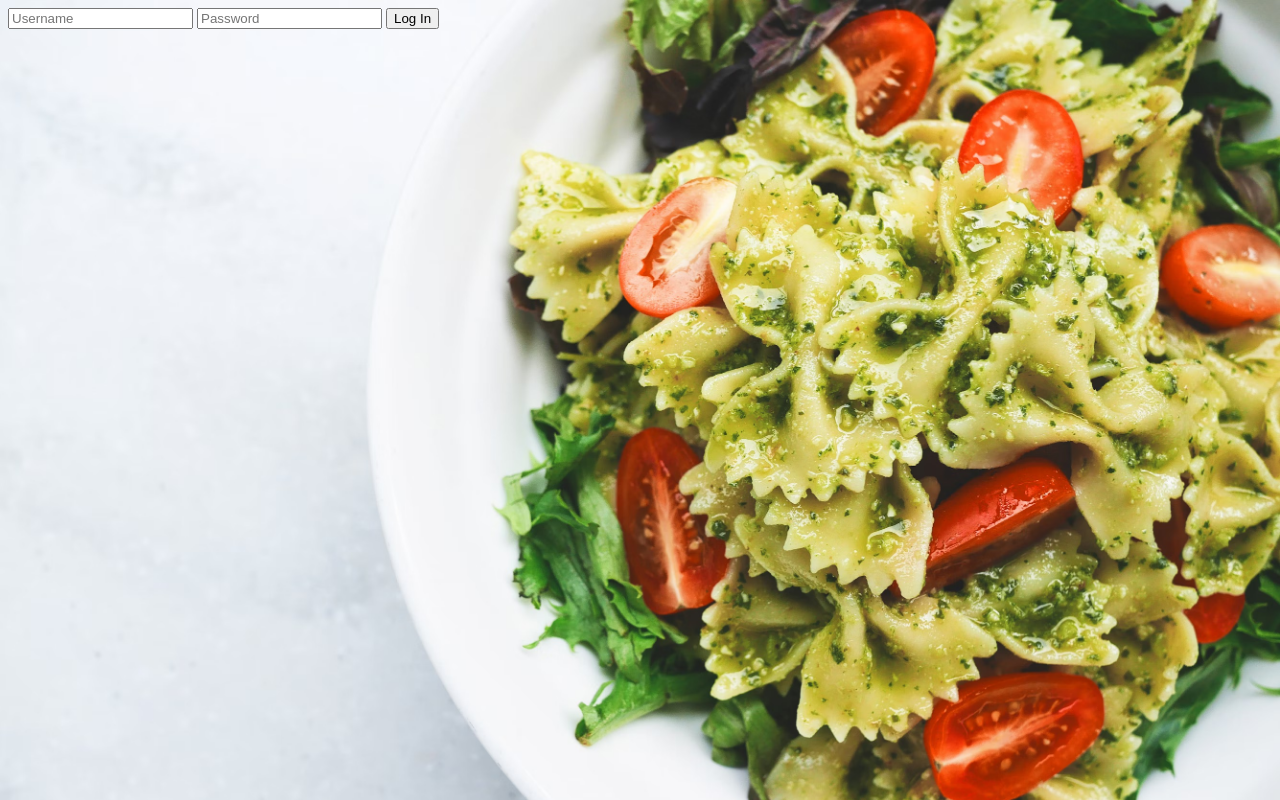
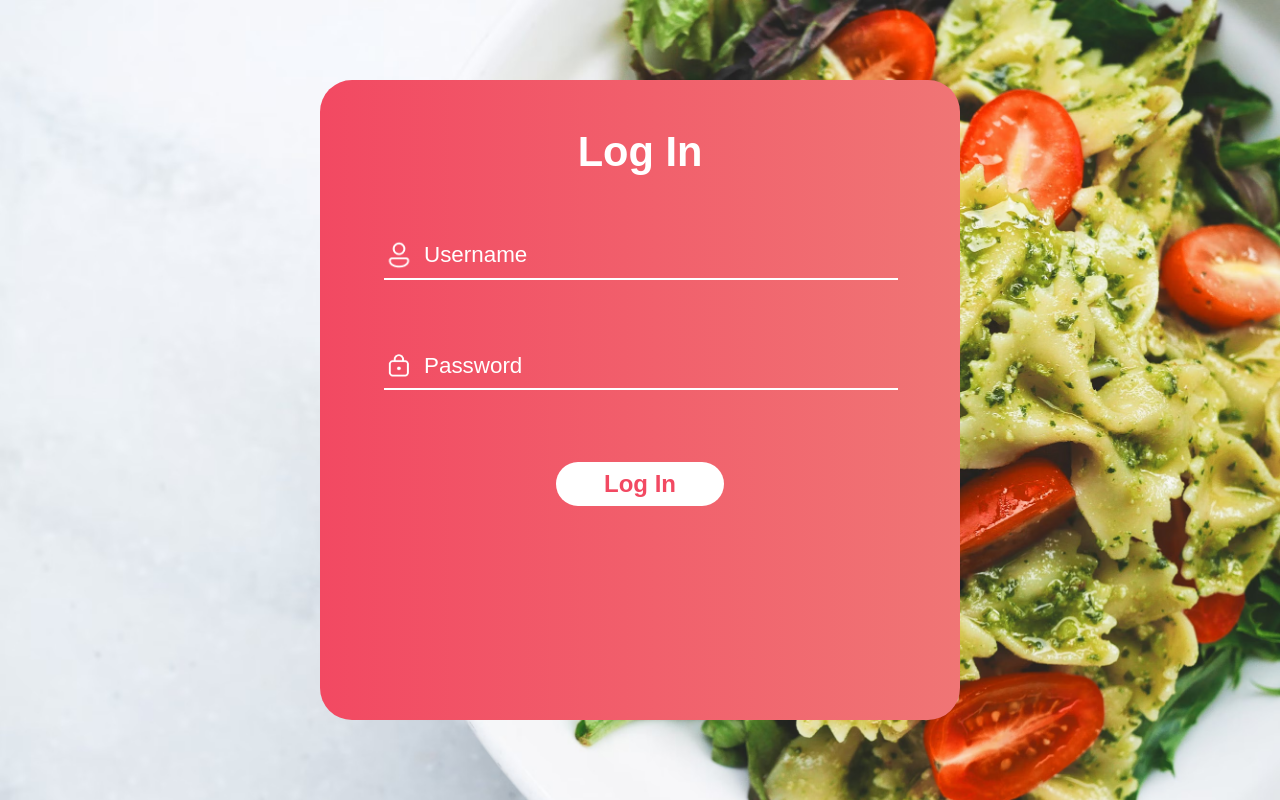
Before and after one commit to lavenderhwang/CS50-final-project, a Flask app: page /login in a window 1280 px wide. Run offline with Flask 3, Linux system fonts and the light colour scheme.

Commit message:
Complete login UI

```diff
--- a/static/css/home.css
+++ b/static/css/home.css
@@ -43,3 +43,9 @@ body {
 	background-color: var(--text-color);
 	color: #fff;
 }
+
+.hero-btn a {
+	text-decoration: none;
+	color: #fff;
+	font-weight: bold;
+}
--- a/static/css/login.css
+++ b/static/css/login.css
@@ -1,5 +1,96 @@
+:root {
+	--text-color: #f24962;
+	--accent-color: #f2f2f2;
+}
+
+* {
+	font-family: Arial, Helvetica, sans-serif;
+}
+
 body {
 	background-image: url(/static/assets/login-bg.jpeg);
 	background-size: cover;
 	background-repeat: no-repeat;
+	display: flex;
+	justify-content: center;
+	align-items: center;
+	height: 100vh;
+	overflow: hidden;
+	margin: 0;
 }
+
+.card {
+	background: rgb(2, 0, 36);
+	background: linear-gradient(
+		90deg,
+		rgba(2, 0, 36, 1) 0%,
+		rgba(242, 73, 98, 1) 0%,
+		rgba(240, 117, 117, 1) 100%
+	);
+	width: 50%;
+	background-color: red;
+	height: 80vh;
+	border-radius: 2rem;
+}
+
+form {
+	margin: 4rem;
+	display: flex;
+	flex-direction: column;
+}
+
+.title {
+	color: #fff;
+	text-align: center;
+	margin: 3rem;
+	font-size: 2.6rem;
+	font-weight: bold;
+}
+
+.card form input {
+	outline: none;
+	box-shadow: none;
+	border: none;
+	background: none;
+	color: #fff;
+	font-weight: 100;
+	font-size: 1.4rem;
+}
+
+.card form input::placeholder {
+	color: #fff;
+}
+
+hr {
+	border: 1px solid #fff;
+	width: 100%;
+	margin-bottom: 4.5rem;
+}
+
+.login-btn {
+	background-color: #fff !important;
+	color: var(--text-color) !important;
+	text-decoration: none;
+	border-radius: 3rem;
+	border: none;
+	font-weight: bold;
+	font-size: 1.5rem;
+	padding: 0.5rem 3rem;
+	align-self: center;
+}
+
+.login-btn:hover {
+	cursor: pointer;
+	background-color: #fdf3f3 !important;
+}
+
+.icon {
+	color: #fff;
+	width: 30px;
+	height: auto;
+}
+
+.group {
+	display: flex;
+	gap: 0.5rem;
+}
--- a/templates/home.html
+++ b/templates/home.html
@@ -13,7 +13,7 @@
 />
 <div class="hero">
 	<h1 class="hero-txt">Got Ingredients? <br />Get Recipes.</h1>
-	<button class="hero-btn">Get Started</button>
+	<button class="hero-btn"><a href="/register">Get Started</a></button>
 </div>
 
 {% endblock %}
--- a/templates/login.html
+++ b/templates/login.html
@@ -10,10 +10,37 @@
 		<title>Recipe Finder: Login</title>
 	</head>
 	<body>
-		<form action="/login" method="post">
-			<input type="text" name="username" placeholder="Username" />
-			<input type="password" name="password" placeholder="Password" />
-			<button class="login-btn" type="submit">Log In</button>
-		</form>
+		<div class="card">
+			<h1 class="title">Log In</h1>
+			<form action="/login" method="post">
+				<div class="group">
+					<img class="icon" src="/static/assets/user.png" alt="user icon" />
+					<input
+						class="username"
+						type="text"
+						name="username"
+						placeholder="Username"
+					/>
+				</div>
+
+				<hr />
+				<div class="group">
+					<img
+						class="icon"
+						src="/static/assets/password.png"
+						alt="password icon"
+					/>
+					<input
+						class="password"
+						type="password"
+						name="password"
+						placeholder="Password"
+					/>
+				</div>
+
+				<hr />
+				<button class="login-btn hover" type="submit">Log In</button>
+			</form>
+		</div>
 	</body>
 </html>
```
Also changed, not shown: static/assets/password.png (added), static/assets/user.png (added).
